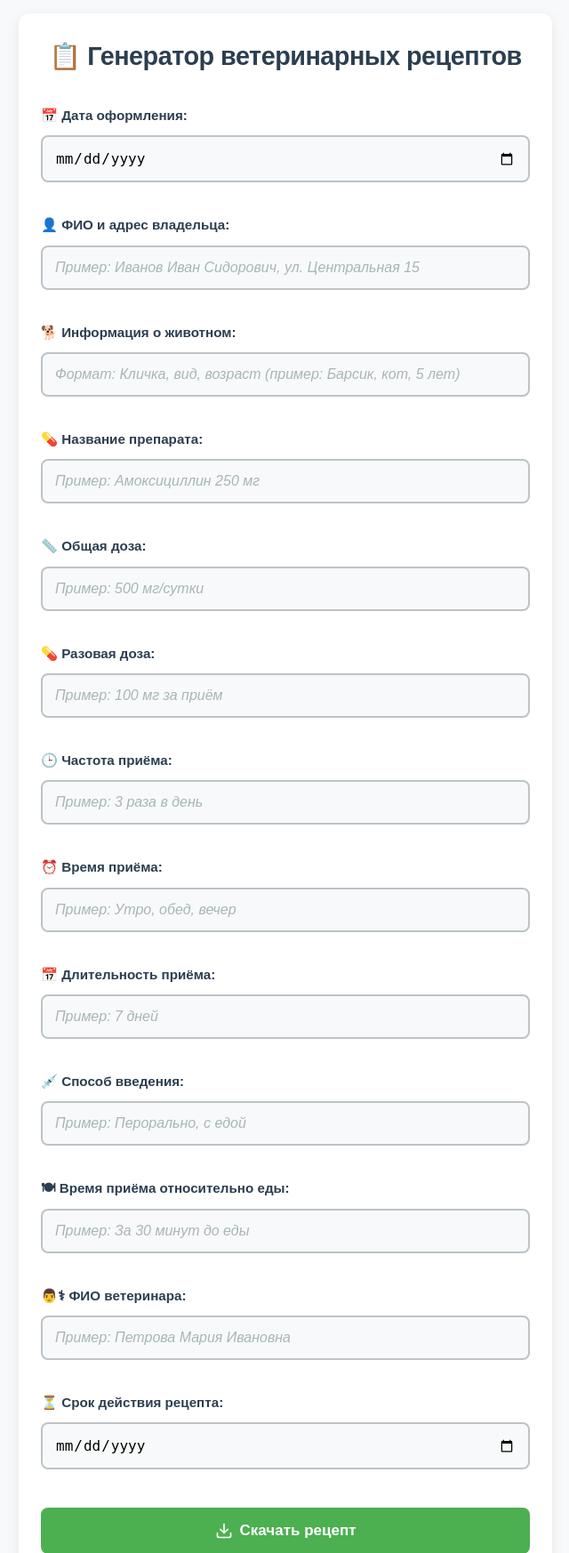
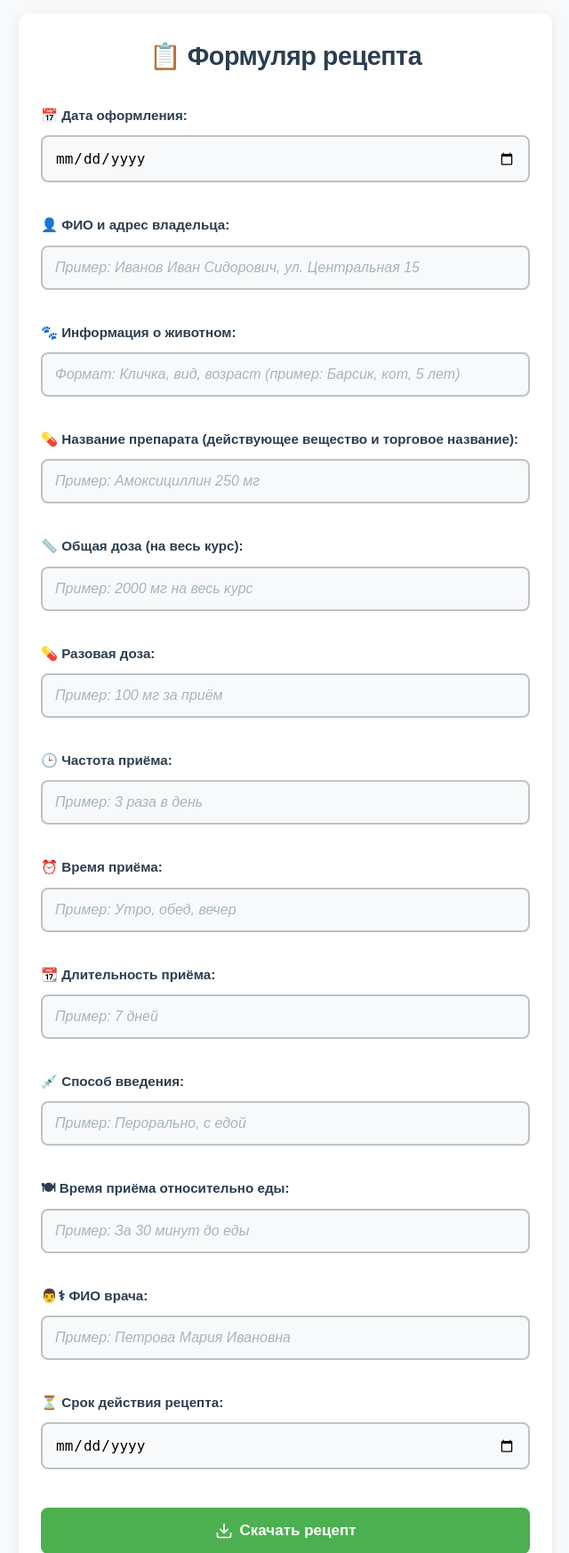
Before and after one commit to aibolitigr/VetReceptSite, a Flask app: page / in a window 1280 px wide. Shown: the top 1746 px of the page at 89% size, without its empty margins (319-959 px from the left). Run offline with Flask 3, Linux system fonts and the light colour scheme.

Commit message:
Финальная версия с исправлениями

```diff
--- a/app.py
+++ b/app.py
@@ -28,10 +28,16 @@ def fill_template(data, filename):
     output_path = os.path.join("temp", filename)
 
     doc = Document(template_path)
+
+    # Замена плейсхолдеров с сохранением форматирования
     for paragraph in doc.paragraphs:
         for key, value in data.items():
             if key in paragraph.text:
-                paragraph.text = paragraph.text.replace(key, value)
+                for run in paragraph.runs:
+                    if key in run.text:
+                        run.text = run.text.replace(key, value)
+                        run.bold = True
+                        run.underline = True
 
     doc.save(output_path)
     return output_path
@@ -42,6 +48,7 @@ def index():
         errors = []
         form_data = request.form.to_dict()
 
+        # Валидация дат
         date_formatted = format_date(form_data.get("date"))
         expiry_formatted = format_date(form_data.get("expiry_date"))
 
@@ -60,12 +67,16 @@ def index():
                 pass
 
         if errors:
-            # Конвертируем даты обратно для формы
-            form_data['date'] = form_data.get('date', '')
-            form_data['expiry_date'] = form_data.get('expiry_date', '')
             return render_template('form.html', errors=errors, form_data=form_data)
 
-        # Формирование данных для DOCX
+        # Генерация имени файла
+        owner = form_data.get("owner_name", "").strip()
+        pet = form_data.get("pet_info", "").strip()
+        surname = owner.split()[0] if owner else "Без_фамилии"
+        pet_name = pet.split(',')[0].strip() if ',' in pet else pet.split()[0] if pet else "Без_клички"
+        filename = f"{sanitize_filename(surname)}_{sanitize_filename(pet_name)}.docx"
+
+        # Формирование данных
         data = {
             "{date}": date_formatted,
             "{owner_name}": form_data.get("owner_name"),
@@ -81,13 +92,6 @@ def index():
             "{vet_name}": form_data.get("vet_name"),
             "{expiry_date}": expiry_formatted
         }
-
-        # Генерация имени файла
-        owner = form_data.get("owner_name", "").strip()
-        pet = form_data.get("pet_info", "").strip()
-        surname = owner.split()[0] if owner else "Без_фамилии"
-        pet_name = pet.split(',')[0].strip() if ',' in pet else pet.split()[0] if pet else "Без_клички"
-        filename = f"{sanitize_filename(surname)}_{sanitize_filename(pet_name)}.docx"
 
         # Создание и отправка файла
         docx_path = fill_template(data, filename)
--- a/templates/form.html
+++ b/templates/form.html
@@ -145,21 +145,11 @@
                 font-size: 16px;
             }
         }
-
-        @media (max-width: 360px) {
-            body {
-                padding: 10px;
-            }
-
-            .container {
-                padding: 15px;
-            }
-        }
     </style>
 </head>
 <body>
     <div class="container">
-        <h2>📋 Генератор ветеринарных рецептов</h2>
+        <h2>📋 Формуляр рецепта</h2>
 
         {% if errors %}
         <div class="error-messages">
@@ -181,22 +171,22 @@
                    placeholder="Пример: Иванов Иван Сидорович, ул. Центральная 15"
                    required>
 
-            <label>🐕 Информация о животном:</label>
+            <label>🐾 Информация о животном:</label>
             <input type="text" name="pet_info"
                    value="{{ form_data.pet_info if form_data else '' }}"
                    placeholder="Формат: Кличка, вид, возраст (пример: Барсик, кот, 5 лет)"
                    required>
 
-            <label>💊 Название препарата:</label>
+            <label>💊 Название препарата (действующее вещество и торговое название):</label>
             <input type="text" name="medicine"
                    value="{{ form_data.medicine if form_data else '' }}"
                    placeholder="Пример: Амоксициллин 250 мг"
                    required>
 
-            <label>📏 Общая доза:</label>
+            <label>📏 Общая доза (на весь курс):</label>
             <input type="text" name="dosage"
                    value="{{ form_data.dosage if form_data else '' }}"
-                   placeholder="Пример: 500 мг/сутки"
+                   placeholder="Пример: 2000 мг на весь курс"
                    required>
 
             <label>💊 Разовая доза:</label>
@@ -217,7 +207,7 @@
                    placeholder="Пример: Утро, обед, вечер"
                    required>
 
-            <label>📅 Длительность приёма:</label>
+            <label>📆 Длительность приёма:</label>
             <input type="text" name="duration"
                    value="{{ form_data.duration if form_data else '' }}"
                    placeholder="Пример: 7 дней"
@@ -235,7 +225,7 @@
                    placeholder="Пример: За 30 минут до еды"
                    required>
 
-            <label>👨⚕ ФИО ветеринара:</label>
+            <label>👨⚕ ФИО врача:</label>
             <input type="text" name="vet_name"
                    value="{{ form_data.vet_name if form_data else '' }}"
                    placeholder="Пример: Петрова Мария Ивановна"
@@ -247,7 +237,7 @@
                    required>
 
             <button type="submit">
-                <svg xmlns="http://www.w3.org/2000/svg" width="20" height="20" viewBox="0 0 24 24" fill="none" stroke="currentColor" stroke-width="2" stroke-linecap="round" stroke-linejoin="round" class="feather feather-download"><path d="M21 15v4a2 2 0 0 1-2 2H5a2 2 0 0 1-2-2v-4"></path><polyline points="7 10 12 15 17 10"></polyline><line x1="12" y1="15" x2="12" y2="3"></line></svg>
+                <svg xmlns="http://www.w3.org/2000/svg" width="20" height="20" viewBox="0 0 24 24" fill="none" stroke="currentColor" stroke-width="2" stroke-linecap="round" stroke-linejoin="round"><path d="M21 15v4a2 2 0 0 1-2 2H5a2 2 0 0 1-2-2v-4"></path><polyline points="7 10 12 15 17 10"></polyline><line x1="12" y1="15" x2="12" y2="3"></line></svg>
                 Скачать рецепт
             </button>
         </form>
```
